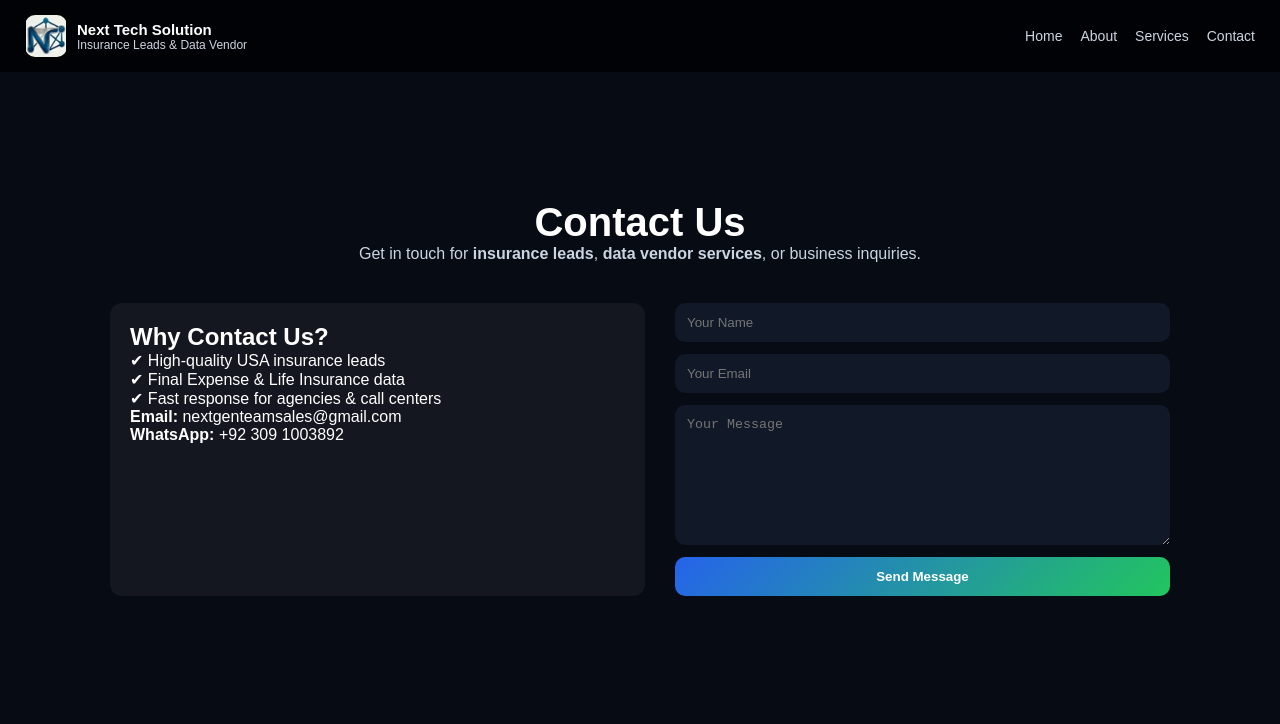
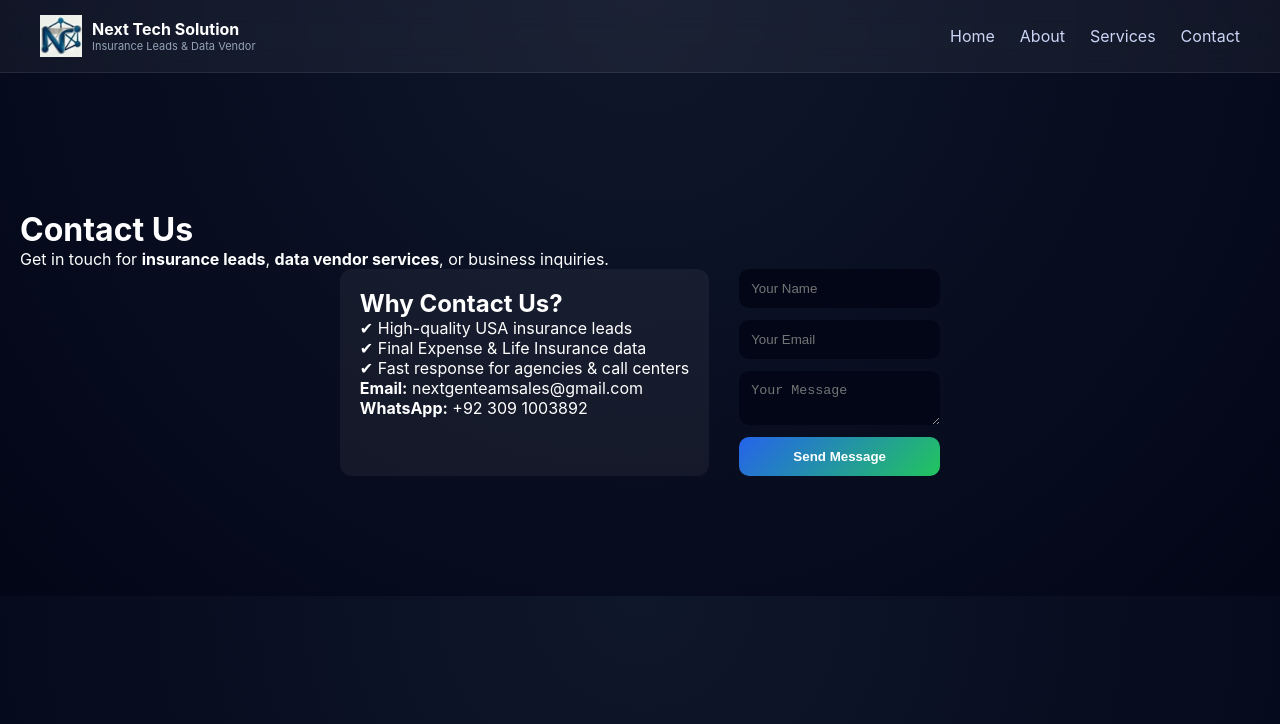
Before and after one commit to Afaq122/next-tech-site, a Next.js app: page /contact in a window 1280 px wide. Shown: the top 724 px of the page. Built offline with nearby package versions, Linux system fonts and the light colour scheme.

Commit message:
premium agency UI upgrade

```diff
--- a/app/globals.css
+++ b/app/globals.css
@@ -7,8 +7,8 @@
 
 /* BODY */
 body {
-  font-family: Arial, Helvetica, sans-serif;
-  background: #070b14;
+  font-family: Inter, Arial, sans-serif;
+  background: radial-gradient(circle at top, #0f172a, #020617);
   color: white;
 }
 
@@ -18,16 +18,16 @@ body {
   display: flex;
   justify-content: space-between;
   align-items: center;
-  padding: 15px 25px;
-  background: rgba(0,0,0,0.75);
-  backdrop-filter: blur(12px);
+  padding: 15px 40px;
   position: fixed;
+  width: 100%;
   top: 0;
-  width: 100%;
+  background: rgba(255,255,255,0.05);
+  backdrop-filter: blur(14px);
+  border-bottom: 1px solid rgba(255,255,255,0.08);
   z-index: 1000;
 }
 
-/* LOGO */
 .logo {
   display: flex;
   align-items: center;
@@ -37,190 +37,145 @@ body {
 .logo-img {
   width: 42px;
   height: 42px;
-  object-fit: contain;
-  border-radius: 10px;
 }
 
 .brand-name {
-  font-size: 15px;
   font-weight: bold;
+  font-size: 16px;
 }
 
 .brand-tag {
-  font-size: 12px;
-  color: #cbd5e1;
+  font-size: 11px;
+  color: #94a3b8;
 }
 
 /* NAV LINKS */
 .nav-links {
   display: flex;
-  gap: 18px;
+  gap: 25px;
 }
 
 .nav-links a {
-  color: #cbd5e1;
+  color: #cbd5f5;
   text-decoration: none;
-  font-size: 14px;
+  transition: 0.3s;
 }
 
 .nav-links a:hover {
   color: white;
 }
 
-/* PAGE OFFSET (IMPORTANT) */
+/* PAGE OFFSET */
 main {
-  padding-top: 80px;
+  padding-top: 90px;
 }
 
-/* ================= HOME ================= */
+/* ================= HERO ================= */
 
 .home {
-  padding-top: 100px;
   text-align: center;
-  min-height: 100vh;
-}
-
-/* HERO */
-.hero {
-  padding: 80px 20px;
+  padding: 140px 20px 100px;
 }
 
 .hero h1 {
-  font-size: 48px;
-  margin-bottom: 10px;
+  font-size: 60px;
+  background: linear-gradient(90deg, #60a5fa, #22c55e);
+  -webkit-background-clip: text;
+  -webkit-text-fill-color: transparent;
 }
 
 .hero p {
-  color: #cbd5e1;
+  margin-top: 15px;
+  color: #94a3b8;
+  font-size: 18px;
 }
 
 /* BUTTON */
 .btn {
   display: inline-block;
-  margin-top: 20px;
-  padding: 12px 25px;
+  margin-top: 25px;
+  padding: 14px 28px;
+  border-radius: 40px;
   background: linear-gradient(135deg, #2563eb, #22c55e);
   color: white;
-  border-radius: 30px;
   text-decoration: none;
+  font-weight: bold;
+  box-shadow: 0 10px 30px rgba(37,99,235,0.4);
+  transition: 0.3s;
 }
 
-/* FEATURES */
+.btn:hover {
+  transform: scale(1.05);
+}
+
+/* ================= CARDS ================= */
+
 .features {
   display: flex;
   justify-content: center;
-  gap: 20px;
+  gap: 25px;
+  padding: 80px 20px;
   flex-wrap: wrap;
-  padding: 60px 20px;
 }
 
-/* CARD (USED EVERYWHERE) */
 .card {
-  width: 260px;
-  padding: 22px;
+  width: 280px;
+  padding: 25px;
   border-radius: 16px;
-  background: rgba(255,255,255,0.06);
+  background: rgba(255,255,255,0.05);
   border: 1px solid rgba(255,255,255,0.08);
+  backdrop-filter: blur(10px);
   transition: 0.3s;
 }
 
 .card:hover {
-  transform: translateY(-6px);
+  transform: translateY(-10px) scale(1.02);
 }
 
-/* CTA */
+/* ================= CTA ================= */
+
 .cta {
-  padding: 80px 20px;
-  background: linear-gradient(135deg, #0f172a, #070b14);
+  text-align: center;
+  padding: 100px 20px;
 }
 
-/* ================= ABOUT ================= */
-
-.about-page {
-  padding: 120px 20px;
-  max-width: 1000px;
-  margin: auto;
-  text-align: center;
+.cta h2 {
+  font-size: 36px;
 }
 
-.about-header h1 {
-  font-size: 40px;
+.cta p {
+  color: #94a3b8;
 }
 
-.about-header p {
-  color: #cbd5e1;
-  max-width: 600px;
-  margin: 10px auto 40px;
-}
+/* ================= ABOUT / SERVICES ================= */
 
-.about-content {
-  display: flex;
-  flex-wrap: wrap;
-  gap: 20px;
-  justify-content: center;
-}
-
-.about-card {
-  width: 280px;
-  padding: 20px;
-  border-radius: 12px;
-  background: rgba(255,255,255,0.05);
-}
-
-/* ================= SERVICES ================= */
-
+.about-page,
 .services-page {
   padding: 120px 20px;
   text-align: center;
 }
 
-.services-header h1 {
-  font-size: 40px;
+.about-content,
+.services-grid {
+  display: flex;
+  gap: 25px;
+  flex-wrap: wrap;
+  justify-content: center;
+  margin-top: 40px;
 }
 
-.services-header p {
-  color: #cbd5e1;
-  margin-bottom: 40px;
-}
-
-.services-grid {
-  display: flex;
-  gap: 20px;
-  flex-wrap: wrap;
-  justify-content: center;
-}
-
+.about-card,
 .service-card {
   width: 280px;
-  padding: 20px;
-  border-radius: 12px;
+  padding: 22px;
+  border-radius: 14px;
   background: rgba(255,255,255,0.05);
-  transition: 0.3s;
-}
-
-.service-card:hover {
-  transform: translateY(-5px);
 }
 
 /* ================= CONTACT ================= */
 
 .contact-page {
   padding: 120px 20px;
-  max-width: 1100px;
-  margin: auto;
-}
-
-.contact-header {
-  text-align: center;
-  margin-bottom: 40px;
-}
-
-.contact-header h1 {
-  font-size: 40px;
-}
-
-.contact-header p {
-  color: #cbd5e1;
 }
 
 .contact-container {
@@ -231,16 +186,12 @@ main {
 }
 
 .contact-info {
-  flex: 1;
-  min-width: 280px;
   background: rgba(255,255,255,0.05);
   padding: 20px;
   border-radius: 12px;
 }
 
 .contact-form {
-  flex: 1;
-  min-width: 280px;
   display: flex;
   flex-direction: column;
   gap: 12px;
@@ -251,22 +202,17 @@ main {
   padding: 12px;
   border-radius: 10px;
   border: none;
-  background: #111827;
+  background: #020617;
   color: white;
-}
-
-.contact-form textarea {
-  height: 140px;
 }
 
 .contact-form button {
   padding: 12px;
+  border-radius: 10px;
   border: none;
-  border-radius: 10px;
   background: linear-gradient(135deg, #2563eb, #22c55e);
   color: white;
   font-weight: bold;
-  cursor: pointer;
 }
 
 /* ================= WHATSAPP ================= */
```
